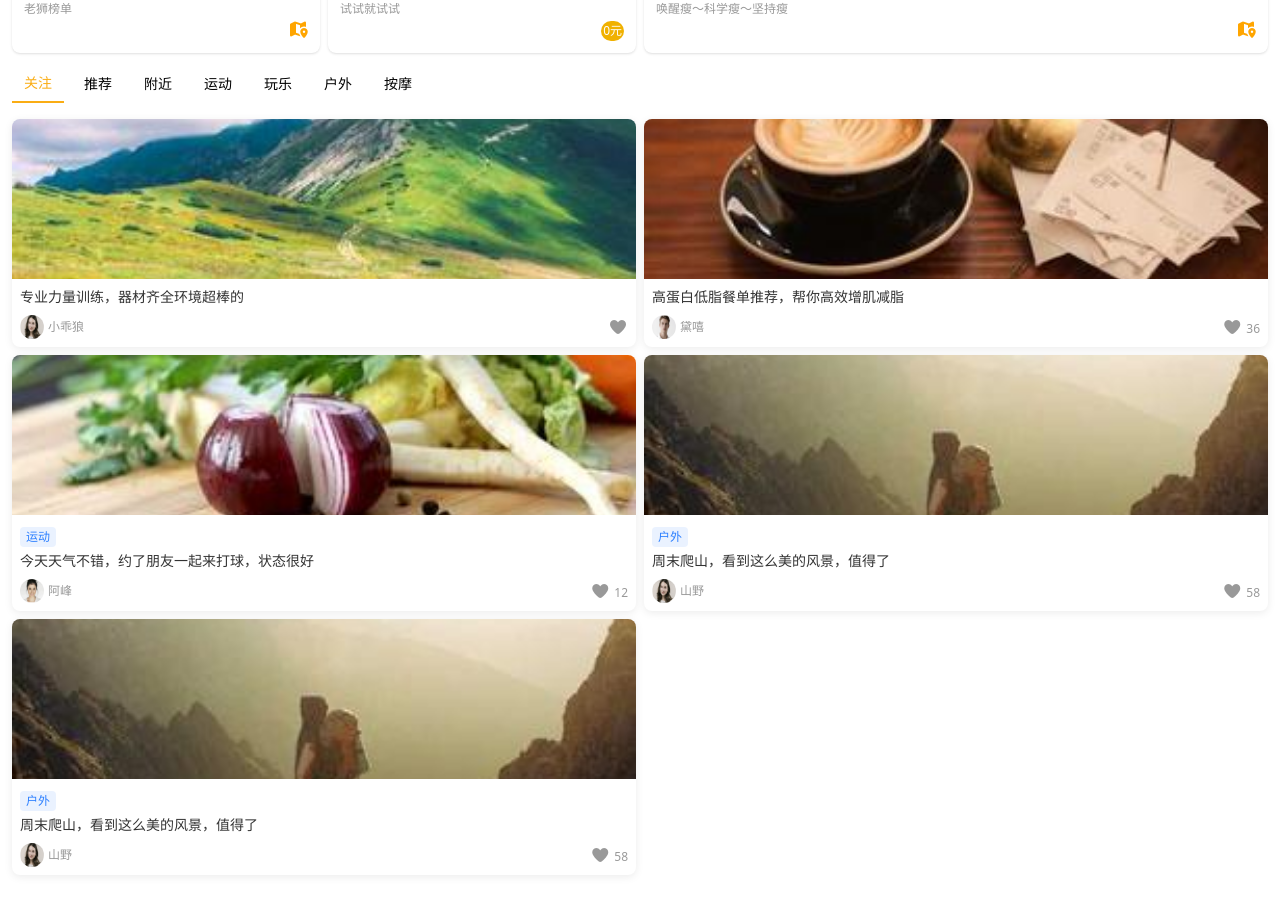
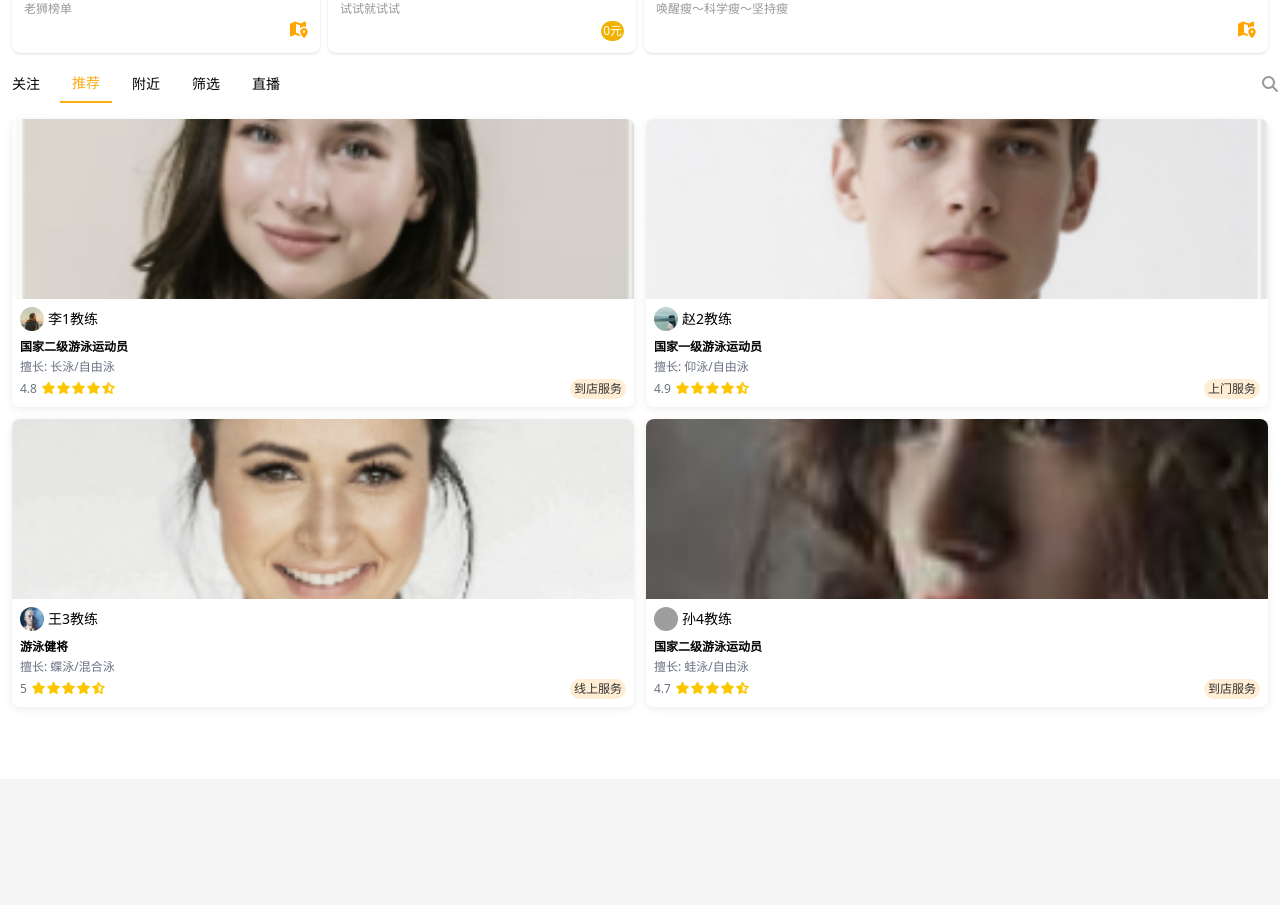
Before and after one commit to RosyDawns/hxs-demo1, a Vue app: page / in a window 1280 px wide. Shown: the part 1209-2114 px from the top of the page. After the commit the page ends 1988 px from the top, so only its background shows below. Built offline with nearby package versions, Linux system fonts and the light colour scheme; grey boxes are pictures that could not be loaded; a web font is replaced by a local one.

Commit message:
add(project): 修复路由跳转重置滚动高度

```diff
--- a/src/views/IndexPage.vue
+++ b/src/views/IndexPage.vue
@@ -131,7 +131,7 @@
     </div>
 
     <!-- 分类标签栏 -->
-    <div class="flex space-x-2 p-3 overflow-x-auto scrollbar-hide">
+    <div class="flex space-x-2 py-3 overflow-x-auto scrollbar-hide">
       <button
         class="px-3 py-2 whitespace-nowrap text-sm font-medium nav-action cursor-pointer"
         :class="
@@ -139,7 +139,7 @@
             ? 'text-primary border-b-2 border-primary text-orange'
             : 'text-black'
         "
-        @click="handleCategoryClick('关注')"
+        @click="handleCategoryClick('关注', event)"
       >
         关注
       </button>
@@ -150,7 +150,7 @@
             ? 'text-primary border-b-2 border-primary text-orange'
             : 'text-black'
         "
-        @click="handleCategoryClick('推荐')"
+        @click="handleCategoryClick('推荐', event)"
       >
         推荐
       </button>
@@ -161,92 +161,82 @@
             ? 'text-primary border-b-2 border-primary text-orange'
             : 'text-black'
         "
-        @click="handleCategoryClick('附近')"
+        @click="handleCategoryClick('附近', event)"
       >
         附近
       </button>
       <button
         class="px-3 py-2 whitespace-nowrap text-sm font-medium nav-action cursor-pointer"
         :class="
-          selectedCategory === '运动'
+          selectedCategory === '筛选'
             ? 'text-primary border-b-2 border-primary text-orange'
             : 'text-black'
         "
-        @click="handleCategoryClick('运动')"
+        @click="handleCategoryClick('筛选', event)"
       >
-        运动
+        筛选
       </button>
       <button
         class="px-3 py-2 whitespace-nowrap text-sm font-medium nav-action cursor-pointer"
         :class="
-          selectedCategory === '玩乐'
+          selectedCategory === '直播'
             ? 'text-primary border-b-2 border-primary text-orange'
             : 'text-black'
         "
-        @click="handleCategoryClick('玩乐')"
+        @click="handleCategoryClick('直播', event)"
       >
-        玩乐
+        直播
       </button>
-      <button
-        class="px-3 py-2 whitespace-nowrap text-sm font-medium nav-action cursor-pointer"
-        :class="
-          selectedCategory === '户外'
-            ? 'text-primary border-b-2 border-primary text-orange'
-            : 'text-black'
-        "
-        @click="handleCategoryClick('户外')"
-      >
-        户外
-      </button>
-      <button
-        class="px-3 py-2 whitespace-nowrap text-sm font-medium nav-action cursor-pointer"
-        :class="
-          selectedCategory === '按摩'
-            ? 'text-primary border-b-2 border-primary text-orange'
-            : 'text-black'
-        "
-        @click="handleCategoryClick('按摩')"
-      >
-        按摩
+      <button class="ml-auto text-gray">
+        <i class="fa-solid fa-search"></i>
       </button>
     </div>
 
-    <!-- 内容列表 -->
-    <div class="grid grid-cols-2 gap-2 px-3 pb-3 pt-1">
+    <!-- 教练列表 -->
+    <div class="grid grid-cols-2 gap-3 px-3 pb-3 pt-1">
       <div
-        v-for="item in contentList"
-        :key="item.id"
+        v-for="coach in coaches"
+        :key="coach.id"
         class="bg-white rounded-lg overflow-hidden card-shadow nav-action cursor-pointer"
         @click="$router.push('/ouyang')"
       >
+        <!-- @click="$router.push('/product-detail/' + coach.id)" -->
         <img
-          :src="item.image"
-          :alt="item.title"
-          class="w-full h-40 object-cover"
+          :src="coach.avatar"
+          :alt="coach.name"
+          class="w-full h-45 object-cover rounded-lt-full rounded-rt-full"
         />
-        <div class="p-2">
+        <div class="px-2 py-2">
+          <div class="flex items-center mb-2">
+            <img
+              class="w-6 h-6 rounded-full object-cover mr-1"
+              :src="coach.pic"
+              alt=""
+            />
+            <span class="text-sm text-black">{{ coach.name }}</span>
+          </div>
+          <p class="text-xs text-black font-bold mb-1">
+            {{ coach.qualification }}
+          </p>
+          <p class="text-xs text-gray-500 mb-1">擅长: {{ coach.skills }}</p>
+          <div class="flex items-center justify-between">
+            <div class="flex items-center">
+              <span class="text-xs text-gray-500 mr-1">{{ coach.rating }}</span>
+              <div class="flex">
+                <i class="fa-solid fa-star text-yellow-400 text-xs"></i>
+                <i class="fa-solid fa-star text-yellow-400 text-xs"></i>
+                <i class="fa-solid fa-star text-yellow-400 text-xs"></i>
+                <i class="fa-solid fa-star text-yellow-400 text-xs"></i>
+                <i
+                  class="fa-solid fa-star-half-stroke text-yellow-400 text-xs"
+                ></i>
+              </div>
+            </div>
             <div
-            v-if="item.category"
-            class="bg-blue-500/10 text-blue-500 text-xs px-1.5 py-0.5 rounded inline-block mb-1"
+              class="bg-orange-100 text-orange text-xs px-1 py-0.5 rounded-full"
             >
-            {{ item.category }}
+              {{ coach.label }}
             </div>
-          <p class="text-sm">{{ item.title }}</p>
-          <div class="flex items-center justify-between mt-2">
-            <div class="flex items-center">
-              <img
-                :src="item.user.avatar"
-                :alt="item.user.name"
-                class="w-6 h-6 rounded-full"
-              />
-              <span class="text-xs text-gray ml-1">{{ item.user.name }}</span>
-            </div>
-            <button class="text-gray">
-              <i class="fa-solid fa-heart"></i>
-              <span v-if="item.likes > 0" class="text-xs text-gray ml-1">{{
-                item.likes
-              }}</span>
-            </button>
           </div>
         </div>
       </div>
@@ -262,13 +252,14 @@ import { ref, computed, onUnmounted } from "vue";
 import FooterNav from "../components/FooterNav.vue";
 
 // 导入本地图片资源
-import img39 from "@images/img_39.jpg";
-import img40 from "@images/img_40.jpg";
-import img41 from "@images/img_41.jpg";
-import img42 from "@images/img_42.jpg";
 import user1 from "@images/user_1.png";
 import user2 from "@images/user_2.png";
 import user3 from "@images/user_3.png";
+import user4 from "@images/user_4.jpg";
+import avatr1 from "@images/img-18.jpg";
+import avatr2 from "@images/img-13.jpg";
+import avatr3 from "@images/img_39.jpeg";
+import avatr4 from "@images/img_38.jpeg";
 
 export default {
   name: "IndexPage",
@@ -277,7 +268,7 @@ export default {
   },
   setup() {
     // 当前选中的分类
-    const selectedCategory = ref("关注");
+    const selectedCategory = ref("推荐");
     // 头部背景透明度
     const headerOpacity = ref(0);
 
@@ -296,264 +287,60 @@ export default {
       window.removeEventListener("scroll", handleScroll);
     });
 
-    // 模拟不同分类的数据
-    // 使用导入的图片变量引用图片
-    const categoryData = ref({
-      关注: [
+    // 教练数据
+    const coaches = ref([
       {
         id: 1,
-          image: img39,
-          title: "专业力量训练，器材齐全环境超棒的",
-          user: { name: "小乖狼", avatar: user1 },
-          likes: 0,
-          category: "",
+        name: "李1教练",
+        avatar: user1,
+        qualification: "国家二级游泳运动员",
+        skills: "长泳/自由泳",
+        rating: 4.8,
+        level: "初级教练",
+        price: 188,
+        label: "到店服务",
+        pic: avatr1,
       },
       {
         id: 2,
-          image: img40,
-          title: "高蛋白低脂餐单推荐，帮你高效增肌减脂",
-          user: { name: "黛嘻", avatar: user2 },
-          likes: 36,
-          category: "",
+        name: "赵2教练",
+        avatar: user2,
+        qualification: "国家一级游泳运动员",
+        skills: "仰泳/自由泳",
+        rating: 4.9,
+        level: "高级教练",
+        price: 268,
+        label: "上门服务",
+        pic: avatr2,
       },
       {
         id: 3,
-          image: img41,
-          title: "今天天气不错，约了朋友一起来打球，状态很好",
-          user: { name: "阿峰", avatar: user3 },
-          likes: 12,
-          category: "运动",
+        name: "王3教练",
+        avatar: user3,
+        qualification: "游泳健将",
+        skills: "蝶泳/混合泳",
+        rating: 5.0,
+        level: "专业教练",
+        price: 388,
+        label: "线上服务",
+        pic: avatr3,
       },
       {
         id: 4,
-          image: img42,
-          title: "周末爬山，看到这么美的风景，值得了",
-          user: { name: "山野", avatar: user1 },
-          likes: 58,
-          category: "户外",
+        name: "孙4教练",
+        avatar: user4,
+        qualification: "国家二级游泳运动员",
+        skills: "蛙泳/自由泳",
+        rating: 4.7,
+        level: "初级教练",
+        price: 168,
+        label: "到店服务",
+        pic: avatr4,
       },
-        {
-          id: 5,
-          image: img42,
-          title: "周末爬山，看到这么美的风景，值得了",
-          user: { name: "山野", avatar: user1 },
-          likes: 58,
-          category: "户外",
-        },
-      ],
-      推荐: [
-        {
-          id: 5,
-          image: img41,
-          title: "瑜伽冥想，让身心得到彻底放松",
-          user: { name: "静思", avatar: user2 },
-          likes: 128,
-          category: "运动",
-        },
-        {
-          id: 6,
-          image: img42,
-          title: "城市周边骑行路线推荐，风景优美路况好",
-          user: { name: "追风", avatar: user3 },
-          likes: 89,
-          category: "户外",
-        },
-        {
-          id: 7,
-          image: img39,
-          title: "新式按摩手法体验，缓解疲劳效果显著",
-          user: { name: "舒适", avatar: user1 },
-          likes: 67,
-          category: "按摩",
-        },
-        {
-          id: 8,
-          image: img40,
-          title: "桌游爱好者聚会，认识志同道合的朋友",
-          user: { name: "游戏王", avatar: user2 },
-          likes: 45,
-          category: "玩乐",
-        },
-      ],
-      附近: [
-        {
-          id: 9,
-          image: img39,
-          title: "小区附近新开的健身工作室，设施齐全",
-          user: { name: "健身达人", avatar: user3 },
-          likes: 32,
-          category: "运动",
-        },
-        {
-          id: 10,
-          image: img40,
-          title: "街角咖啡馆的新品推荐，味道很独特",
-          user: { name: "咖啡控", avatar: user1 },
-          likes: 28,
-          category: "玩乐",
-        },
-        {
-          id: 11,
-          image: img41,
-          title: "城市公园晨跑路线，空气清新环境好",
-          user: { name: "晨跑者", avatar: user2 },
-          likes: 56,
-          category: "户外",
-        },
-        {
-          id: 12,
-          image: img42,
-          title: "社区按摩店体验，性价比很高",
-          user: { name: "放松达人", avatar: user3 },
-          likes: 41,
-          category: "按摩",
-        },
-      ],
-      运动: [
-        {
-          id: 13,
-          image: img39,
-          title: "专业力量训练，器材齐全环境超棒的",
-          user: { name: "小乖狼", avatar: user1 },
-          likes: 156,
-          category: "运动",
-        },
-        {
-          id: 14,
-          image: img41,
-          title: "今天天气不错，约了朋友一起来打球，状态很好",
-          user: { name: "阿峰", avatar: user2 },
-          likes: 132,
-          category: "运动",
-        },
-        {
-          id: 15,
-          image: img40,
-          title: "游泳技巧分享，提高你的游泳效率",
-          user: { name: "水精灵", avatar: user3 },
-          likes: 98,
-          category: "运动",
-        },
-        {
-          id: 16,
-          image: img42,
-          title: "跑步姿势纠正，避免运动伤害",
-          user: { name: "跑步教练", avatar: user1 },
-          likes: 87,
-          category: "运动",
-        },
-      ],
-      玩乐: [
-        {
-          id: 17,
-          image: img40,
-          title: "桌游爱好者聚会，认识志同道合的朋友",
-          user: { name: "游戏王", avatar: user2 },
-          likes: 143,
-          category: "玩乐",
-        },
-        {
-          id: 18,
-          image: img39,
-          title: "KTV新歌推荐，周末嗨起来",
-          user: { name: "麦霸", avatar: user3 },
-          likes: 121,
-          category: "玩乐",
-        },
-        {
-          id: 19,
-          image: img41,
-          title: "主题密室逃脱体验，烧脑又刺激",
-          user: { name: "解谜王", avatar: user1 },
-          likes: 96,
-          category: "玩乐",
-        },
-        {
-          id: 20,
-          image: img42,
-          title: "创意手作工坊，制作独一无二的礼物",
-          user: { name: "巧手", avatar: user2 },
-          likes: 85,
-          category: "玩乐",
-        },
-      ],
-      户外: [
-        {
-          id: 21,
-          image: img42,
-          title: "周末爬山，看到这么美的风景，值得了",
-          user: { name: "山野", avatar: user3 },
-          likes: 234,
-          category: "户外",
-        },
-        {
-          id: 22,
-          image: img41,
-          title: "城市周边骑行路线推荐，风景优美路况好",
-          user: { name: "追风", avatar: user1 },
-          likes: 189,
-          category: "户外",
-        },
-        {
-          id: 23,
-          image: img40,
-          title: "露营装备清单，新手必备",
-          user: { name: "露营达人", avatar: user2 },
-          likes: 156,
-          category: "户外",
-        },
-        {
-          id: 24,
-          image: img39,
-          title: "钓鱼技巧分享，轻松钓大鱼",
-          user: { name: "渔翁", avatar: user3 },
-          likes: 123,
-          category: "户外",
-        },
-      ],
-      按摩: [
-        {
-          id: 25,
-          image: img39,
-          title: "新式按摩手法体验，缓解疲劳效果显著",
-          user: { name: "舒适", avatar: user1 },
-          likes: 178,
-          category: "按摩",
-        },
-        {
-          id: 26,
-          image: img40,
-          title: "社区按摩店体验，性价比很高",
-          user: { name: "放松达人", avatar: user2 },
-          likes: 145,
-          category: "按摩",
-        },
-        {
-          id: 27,
-          image: img41,
-          title: "头部按摩手法教学，缓解头痛和压力",
-          user: { name: "头疗师", avatar: user3 },
-          likes: 123,
-          category: "按摩",
-        },
-        {
-          id: 28,
-          image: img42,
-          title: "精油按摩功效介绍，选择适合自己的精油",
-          user: { name: "芳香师", avatar: user1 },
-          likes: 98,
-          category: "按摩",
-        },
-      ],
-    });
-
-    // 根据当前选中的分类获取对应的内容列表
-    const contentList = computed(() => {
-      return categoryData.value[selectedCategory.value] || [];
-    });
+    ]);
 
     // 处理分类点击 - 修复页面回弹问题
-    const handleCategoryClick = (category) => {
+    const handleCategoryClick = (category, event) => {
       // 阻止事件冒泡和默认行为
       event.preventDefault();
       event.stopPropagation();
@@ -567,7 +354,7 @@ export default {
 
     return {
       selectedCategory,
-      contentList,
+      coaches,
       handleCategoryClick,
       headerOpacity,
     };
```
Also changed, not shown: src/assets/images/user_4.jpg (added), 1 other file (tests, documents, lock files or other folders). Lines whose indentation alone changed are shown as unchanged.
